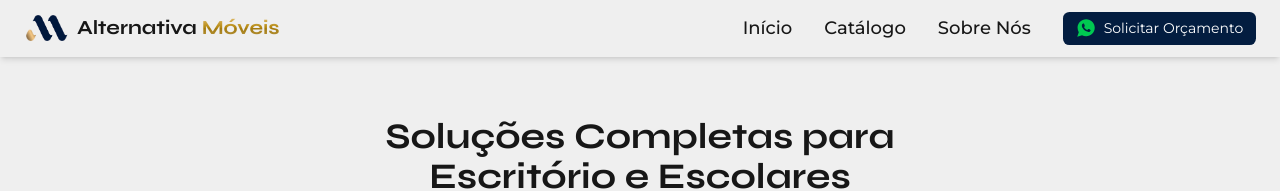
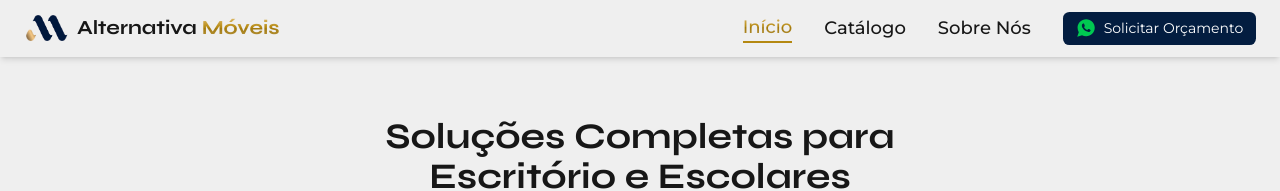
Before and after one commit to Jonatas-01/alternativa-moveis, a Next.js app: page / in a window 1280 px wide. Shown: the top 191 px of the page. Built offline with nearby package versions, Linux system fonts and the light colour scheme.

Commit message:
style: Adicionado estilo para link do navbar quando estiver na página selecionada

```diff
--- a/app/globals.css
+++ b/app/globals.css
@@ -8,6 +8,7 @@
     --secondary: #e79a43;
     --paragraph: #4c4c4c;
     --placeholder: #fff;
+    --gold-placeholder: #b48811;
 
     /* Fonts */
     --font-heading: "Syne", sans-serif;
@@ -29,6 +30,19 @@ h3 {
 
 p {
     color: var(--paragraph);
+}
+
+.gold-gradient-text {
+    background: linear-gradient(
+        to bottom,
+        #ebc980 0%,
+        #b48811 50%,
+        #a2790d 51%,
+        #bb9b49 100%
+    );
+    -webkit-background-clip: text;
+    -webkit-text-fill-color: transparent;
+    background-clip: text;
 }
 
 main-color {
@@ -66,19 +80,6 @@ main-color {
     border-radius: 0.5rem;
     padding: 1rem;
     border-radius: 20px;
-}
-
-.gold-gradient-text {
-    background: linear-gradient(
-        to bottom,
-        #ebc980 0%,
-        #b48811 50%,
-        #a2790d 51%,
-        #bb9b49 100%
-    );
-    -webkit-background-clip: text;
-    -webkit-text-fill-color: transparent;
-    background-clip: text;
 }
 
 /* Embla Carousel Styles */
--- a/components/Header/Navbar.tsx
+++ b/components/Header/Navbar.tsx
@@ -1,16 +1,28 @@
 'use client'
 
 import { IoLogoWhatsapp } from "react-icons/io";
-import { MdMenu,MdOutlineClose } from "react-icons/md";
+import { MdMenu, MdOutlineClose } from "react-icons/md";
 import Link from "next/link"
 import { useState } from "react"
+import { usePathname } from "next/navigation"
 
 const Links = () => {
+    const pathname = usePathname();
+
+    const linkClass = (href: string) => {
+        const isActive = pathname === href;
+        return `font-medium transition-colors duration-200 ${
+            isActive
+                ? 'gold-gradient-text border-b-2 border-[var(--gold-placeholder)]'
+                : 'hover:text-[var(--gold-placeholder)]'
+        }`;
+    };
+
     return (
         <>
-            <Link className="font-medium" href="/">Início</Link>
-            <Link className="font-medium" href="/catalogo">Catálogo</Link>
-            <Link className="font-medium" href="/sobre-nos">Sobre Nós</Link>
+            <Link className={linkClass("/")} href="/">Início</Link>
+            <Link className={linkClass("/catalogo")} href="/catalogo">Catálogo</Link>
+            <Link className={linkClass("/sobre-nos")} href="/sobre-nos">Sobre Nós</Link>
         </>
     )
 }
@@ -33,7 +45,6 @@ export default function Navbar() {
             <nav className="w-1/2">
                 <div className="hidden md:flex justify-end text-lg items-center gap-8">
                     <Links />
-                    {/* Btn de contato */}
                     <OrcamentoBtn />
                 </div>
                 <div className="md:hidden flex justify-end">
@@ -56,7 +67,6 @@ export default function Navbar() {
             `}>
                 <div className="w-full bg-background-color-light flex flex-col items-center space-y-4 py-4 font-medium text-lg border-t border-gray-600">
                     <Links />
-                    {/* Btn de contato */}
                     <OrcamentoBtn />
                 </div>
             </div>
```
